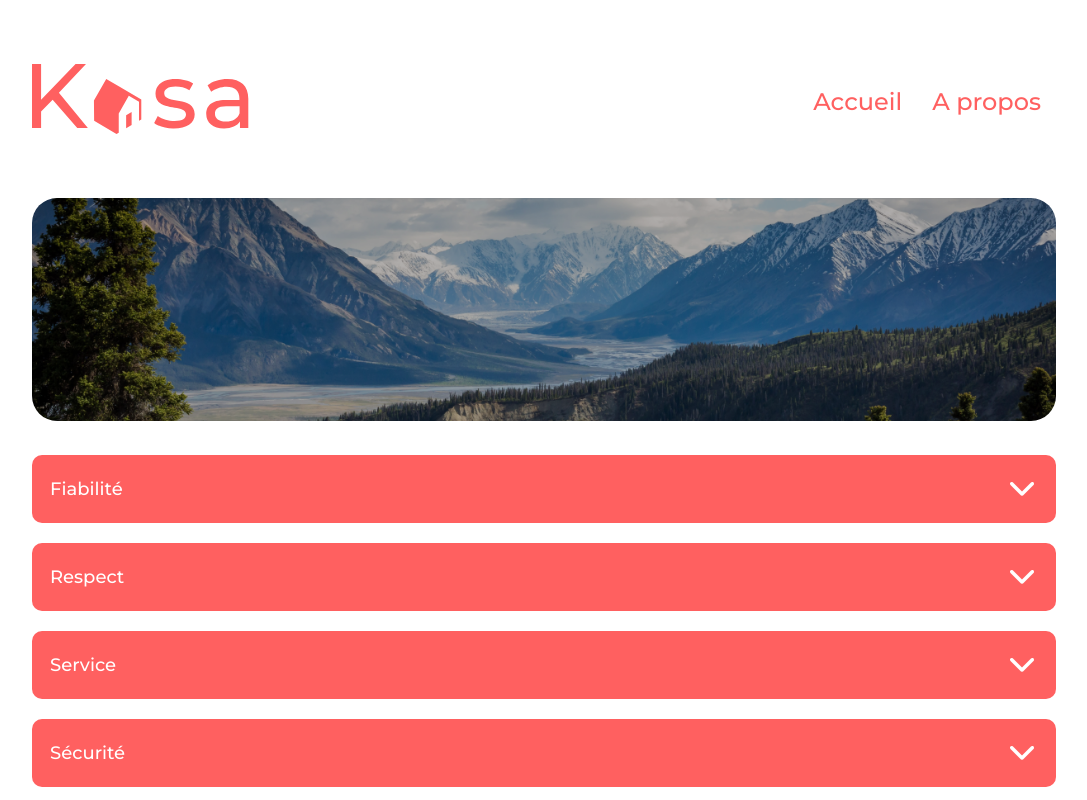
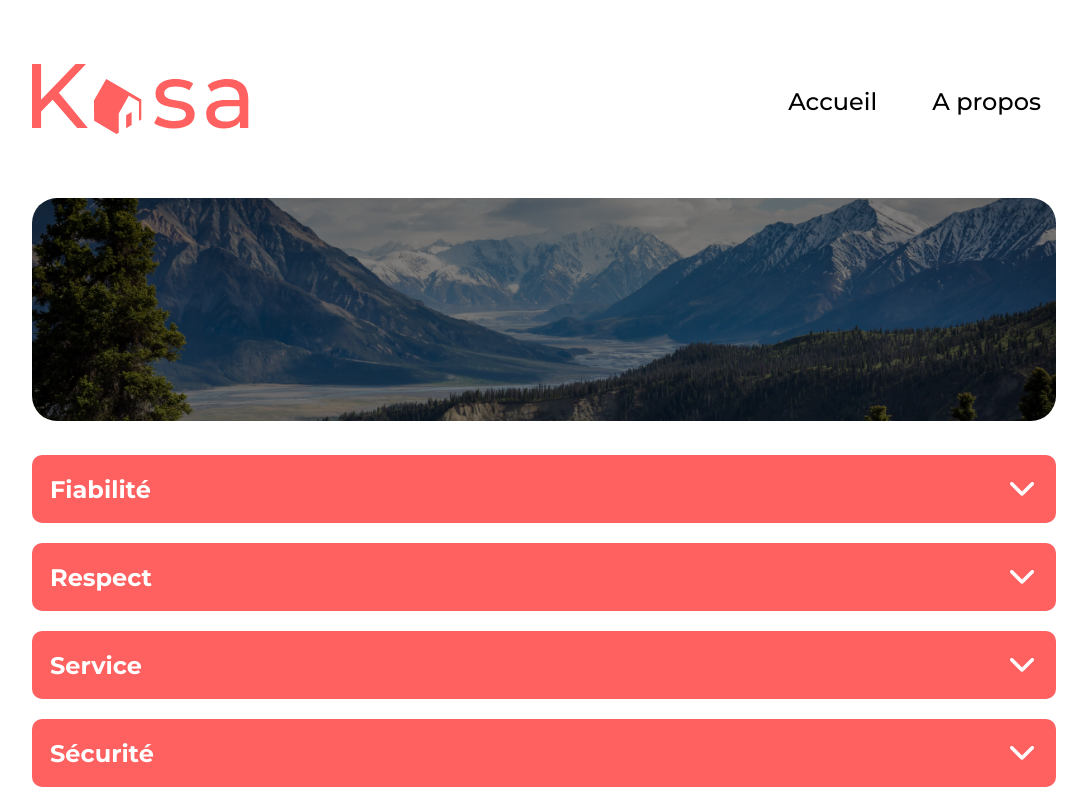
Before and after one commit to inesder/Kasa, a React (Create React App) app: page /about in a window 1280 px wide. Shown: the top 800 px of the page, without its empty margins (96-1183 px from the left). Built offline with nearby package versions, Linux system fonts and the light colour scheme.

Commit message:
update design

```diff
--- a/src/components/Collapsible/index.jsx
+++ b/src/components/Collapsible/index.jsx
@@ -30,7 +30,7 @@ const CollapseContent = styled.div`
   background-color: #f9f9f9;
   padding: 18px;
   border-radius: 0 0 10px 10px;
-  color: ${colors.primary};
+  color: black;
   font-size: 18px;
   line-height: 1.3;
   &.active {
--- a/src/components/Header/index.jsx
+++ b/src/components/Header/index.jsx
@@ -19,6 +19,7 @@ const NavContainer = styled.nav`
 `
 
 const NavLinks = styled(StyledLink)`
+  padding-left: 40px;
   @media screen and (max-width: 768px) {
     font-size: 17px;
   }
--- a/src/pages/AboutPage/index.jsx
+++ b/src/pages/AboutPage/index.jsx
@@ -9,34 +9,38 @@ const CollapseContainer = styled.div`
   gap: 20px;
   margin-top: 30px;
 `
+const StyledCollapseTitle = styled.span`
+font-weight: 700;
+font-size: 24px;
+`
 
 function AboutPage() {
   return (
     <div>
       <Banner src={about_banner} />
       <CollapseContainer>
-        <Collapsible title="Fiabilité">
+        <Collapsible title={<StyledCollapseTitle>Fiabilité</StyledCollapseTitle>}>
           <p>
             Les annonces postées sur Kasa garantissent une fiabilité totale. Les
             photos sont conformes aux logements, et toutes les informations sont
             régulièrement vérifiées par nos équipes.
           </p>
         </Collapsible>
-        <Collapsible title="Respect">
+        <Collapsible title={<StyledCollapseTitle>Respect</StyledCollapseTitle>}>
           <p>
             La bienveillance fait partie des valeurs fondatrices de Kasa. Tout
             comportement discriminatoire ou de perturbation du voisinage
             entraînera une exclusion de notre plateforme.
           </p>
         </Collapsible>
-        <Collapsible title="Service">
+        <Collapsible title={<StyledCollapseTitle>Service</StyledCollapseTitle>}>
           <p>
             Nos équipes se tiennent à votre disposition pour vous fournir une
             expérience parfaite. N'hésitez pas à nous contacter si vous avez la
             moindre question.
           </p>
         </Collapsible>
-        <Collapsible title="Sécurité">
+        <Collapsible title={<StyledCollapseTitle>Sécurité</StyledCollapseTitle>}>
           <p>
             La sécurité est la priorité de Kasa. Aussi bien pour nos hôtes que
             pour les voyageurs, chaque logement correspond aux critères de
--- a/src/pages/ErrorPage/index.jsx
+++ b/src/pages/ErrorPage/index.jsx
@@ -21,6 +21,7 @@ const ErrorTitle = styled.h2`
 `
 
 const ErrorMessage = styled.p`
+  font-weight: 500;
   font-size: 36px;
   margin-bottom: 180px;
   @media screen and (max-width: 768px) {
@@ -37,7 +38,7 @@ function ErrorPage() {
       <ErrorTitle>404</ErrorTitle>
       <ErrorMessage>Oups! La page que vous demandez n'existe pas.</ErrorMessage>
 
-      <StyledLink to={'/'}> Retourner à la page d'accueil </StyledLink>
+      <StyledLink to={'/'}> Retourner sur la page d'accueil </StyledLink>
     </ErrorContainer>
   )
 }
--- a/src/pages/Home/index.jsx
+++ b/src/pages/Home/index.jsx
@@ -17,7 +17,8 @@ const StyledTitle = styled.h1`
   color: white;
   font-size: 48px;
   text-align: center;
-  font-weight: 500;
+  font-weight: 700;
+  text-shadow: 0px 4px 4px rgba(0, 0, 0, 0.25);
   @media screen and (max-width: 768px) {
     text-align: left;
     left:33%;
--- a/src/pages/HousingPage/index.jsx
+++ b/src/pages/HousingPage/index.jsx
@@ -34,7 +34,7 @@ const StyledTitle = styled.h2`
 `
 
 const StyledLocation = styled.p`
-  color: ${colors.primary};
+  color: black;
   font-size: 18px;
 `
 
--- a/src/utils/style/Atoms.jsx
+++ b/src/utils/style/Atoms.jsx
@@ -1,10 +1,9 @@
 import { Link } from 'react-router-dom'
 import styled from 'styled-components'
-import colors from './colors'
 
 export const StyledLink = styled(Link)`
   padding: 10px 15px;
-  color: ${colors.primary};
+  color: black;
   text-decoration: none;
   font-size: 24px;
   font-weight: 500;
@@ -19,6 +18,6 @@ export const Banner = styled.img`
   width: 100%;
   height: 223px;
   border-radius: 25px;
-  filter: brightness(0.7);
+  filter: brightness(0.5);
 
 `
```
